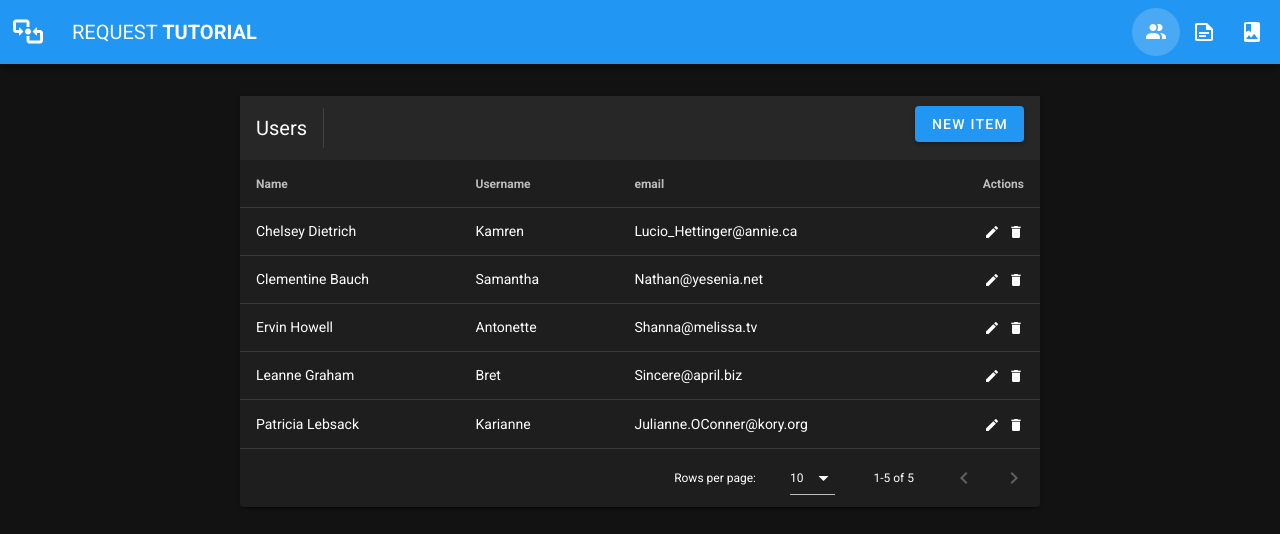
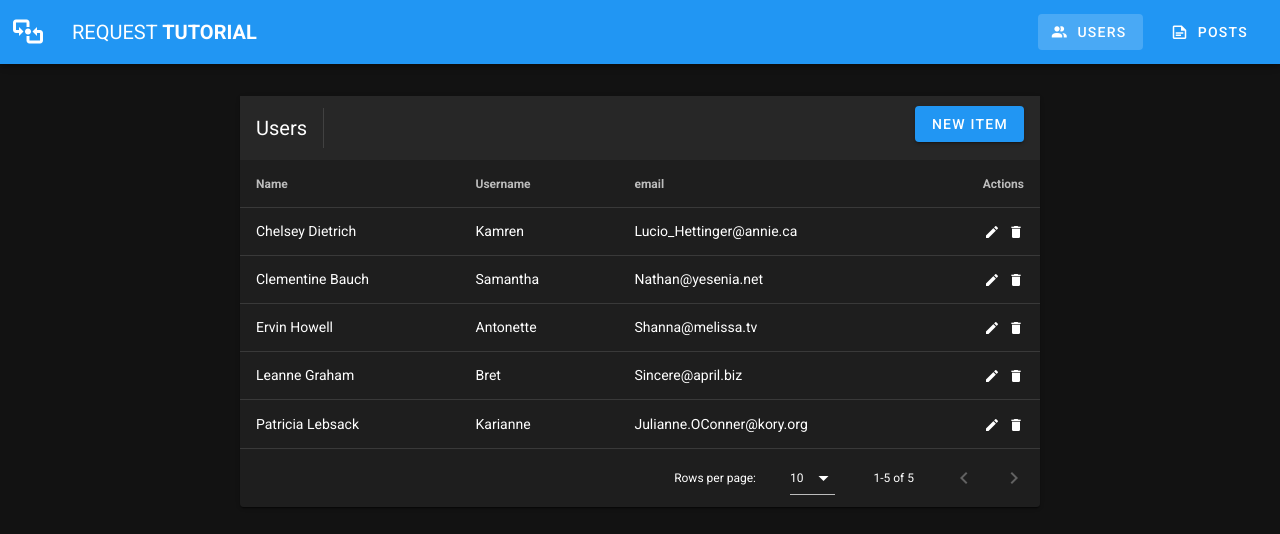
Before and after one commit to carloswimmer/request-tutorial, a Vue app: page / in a window 1280 px wide. Shown: the top 534 px of the page. Built offline with nearby package versions, Linux system fonts and the light colour scheme.

Commit message:
Change navbar buttons

```diff
--- a/src/components/Navbar.vue
+++ b/src/components/Navbar.vue
@@ -12,16 +12,14 @@
 
       <v-spacer></v-spacer>
 
-      <v-btn to="/" icon>
-        <v-icon>mdi-account-multiple</v-icon>
+      <v-btn to="/" text class="mr-4">
+        <v-icon left>mdi-account-multiple</v-icon>
+        Users
       </v-btn>
 
-      <v-btn to="posts" icon>
-        <v-icon>mdi-note-text-outline</v-icon>
-      </v-btn>
-
-      <v-btn to="albums" icon>
-        <v-icon>mdi-image-album</v-icon>
+      <v-btn to="posts" text>
+        <v-icon left>mdi-note-text-outline</v-icon>
+        Posts
       </v-btn>
     </v-app-bar>
   </nav>
```
